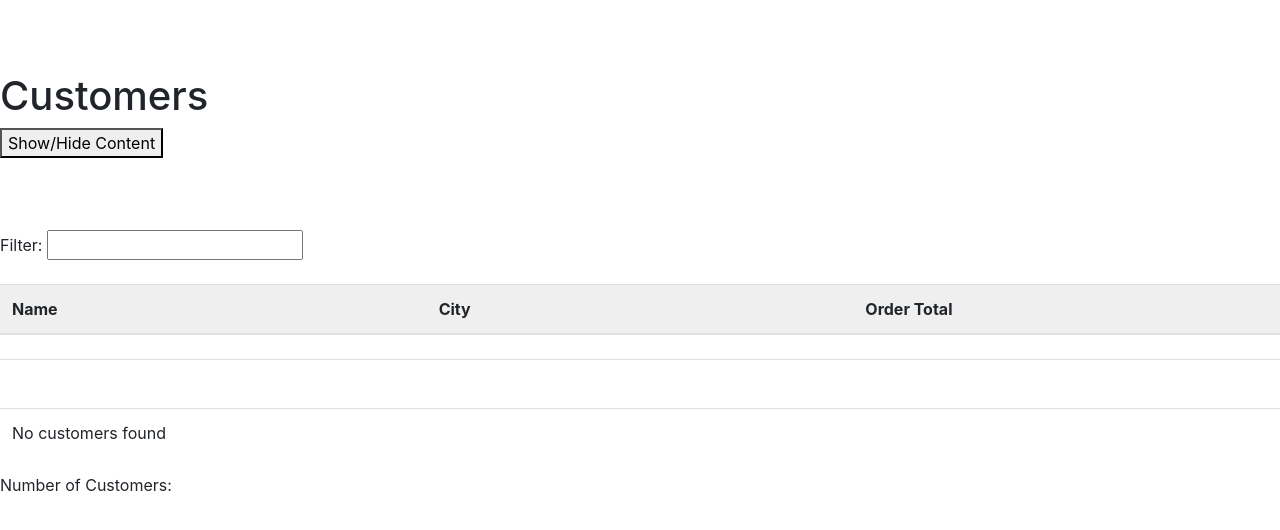
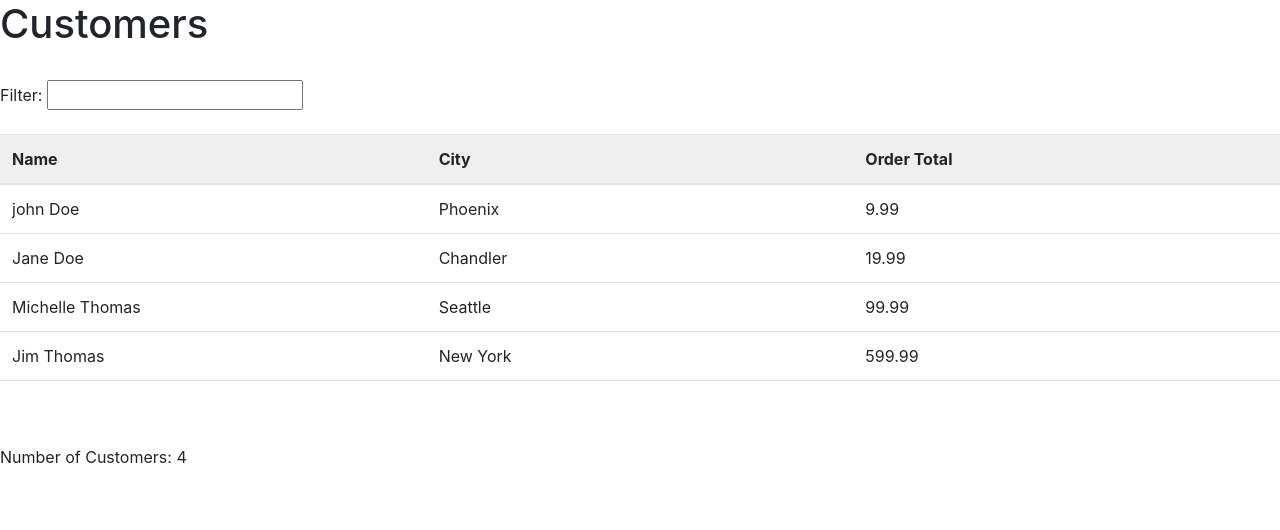
Before and after one commit to rajat29gupta/angular, an Angular app: page / in a window 1280 px wide. Shown: the top 530 px of the page. Built offline with nearby package versions, Linux system fonts and the light colour scheme.

Commit message:
Directive and interpolation
uses ngIf ngFor

```diff
--- a/src/app/customers/customers-list/customers-list.component.html
+++ b/src/app/customers/customers-list/customers-list.component.html
@@ -10,24 +10,24 @@
             <th>Order Total</th>
         </tr>
     </thead>
-    <tr>
+    <tr *ngFor="let cust of filteredCustomers">
         <td>
             <a>
-
+                {{cust.name}}
             </a>
         </td>
-        <td></td>
-        <td></td>
+        <td>{{cust.city}}</td>
+        <td>{{cust.orderTotal}}</td>
     </tr>
-    <tr>
+    <tr *ngIf="filteredCustomers && filteredCustomers.length">
         <td colspan="2">&nbsp;</td>
         <td>
-
+            {{customersOrderTotal}}
         </td>
     </tr>
-    <tr>
+    <tr *ngIf="!filteredCustomers || !filteredCustomers.length">
         <td colspan="4">No customers found</td>
     </tr>
 </table>
-Number of Customers:
+Number of Customers: {{filteredCustomers.length}}
 <br />
--- a/src/app/customers/customers-list/customers-list.component.ts
+++ b/src/app/customers/customers-list/customers-list.component.ts
@@ -2,7 +2,7 @@
 import { NullTemplateVisitor } from '@angular/compiler';
 import { findReadVarNames } from '@angular/compiler/src/output/output_ast';
 import { from } from 'rxjs';
-import { ICustomer } from 'src/app/shared/interfaces';
+import { ICustomer } from '../../shared/interfaces';
 
 @Component({
   selector: 'app-customers-list',
@@ -11,14 +11,25 @@
 })
 export class CustomersListComponent implements OnInit {
 
-  filteredCustomers: ICustomer[] = [];
+  filteredCustomers: any[] = [];
 
-  customerOrderTotal: number;
+  customersOrderTotal: number;
   currencyCode: string = 'USD';
 
   constructor() { }
 
   ngOnInit() {
+    this.filteredCustomers=[
+      { id: 1, name: 'john Doe', city: 'Phoenix', orderTotal: 9.99, customerSince: new Date(2014, 7, 10) },
+      { id: 2, name: 'Jane Doe', city: 'Chandler', orderTotal: 19.99, customerSince: new Date(2017, 2, 22) },
+      { id: 3, name: 'Michelle Thomas', city: 'Seattle', orderTotal: 99.99, customerSince: new Date(2002, 10, 31) },
+      { id: 4, name: 'Jim Thomas', city: 'New York', orderTotal: 599.99, customerSince: new Date(2002, 10, 31) },
+    ];
   }
-
+  calculateOrders() {
+    this.customersOrderTotal = 0;
+    this.filteredCustomers.forEach((cust: ICustomer) => {
+      this.customersOrderTotal += cust.orderTotal;
+    });
+  }
 }
--- a/src/app/customers/customers.component.html
+++ b/src/app/customers/customers.component.html
@@ -1,11 +1,4 @@
-<br>
-<br>
-<br>
-<h1 [hidden]="!isVisible">{{title}}</h1>
+<h1>{{title}}</h1>
 
-<button (click)="contVisiblity()"> Show/Hide Content</button>
 <br/>
-<br>
-<br>
-<br>
 <app-customers-list></app-customers-list>
--- a/src/app/customers/customers.component.ts
+++ b/src/app/customers/customers.component.ts
@@ -8,11 +8,9 @@
 })
 export class CustomersComponent implements OnInit {
   title: string;
-  isVisible = true;
+
   people: ICustomer[];
-  contVisiblity() {
-    this.isVisible = !this.isVisible;
-  }
+
   constructor() { }
 
   ngOnInit() {
```
